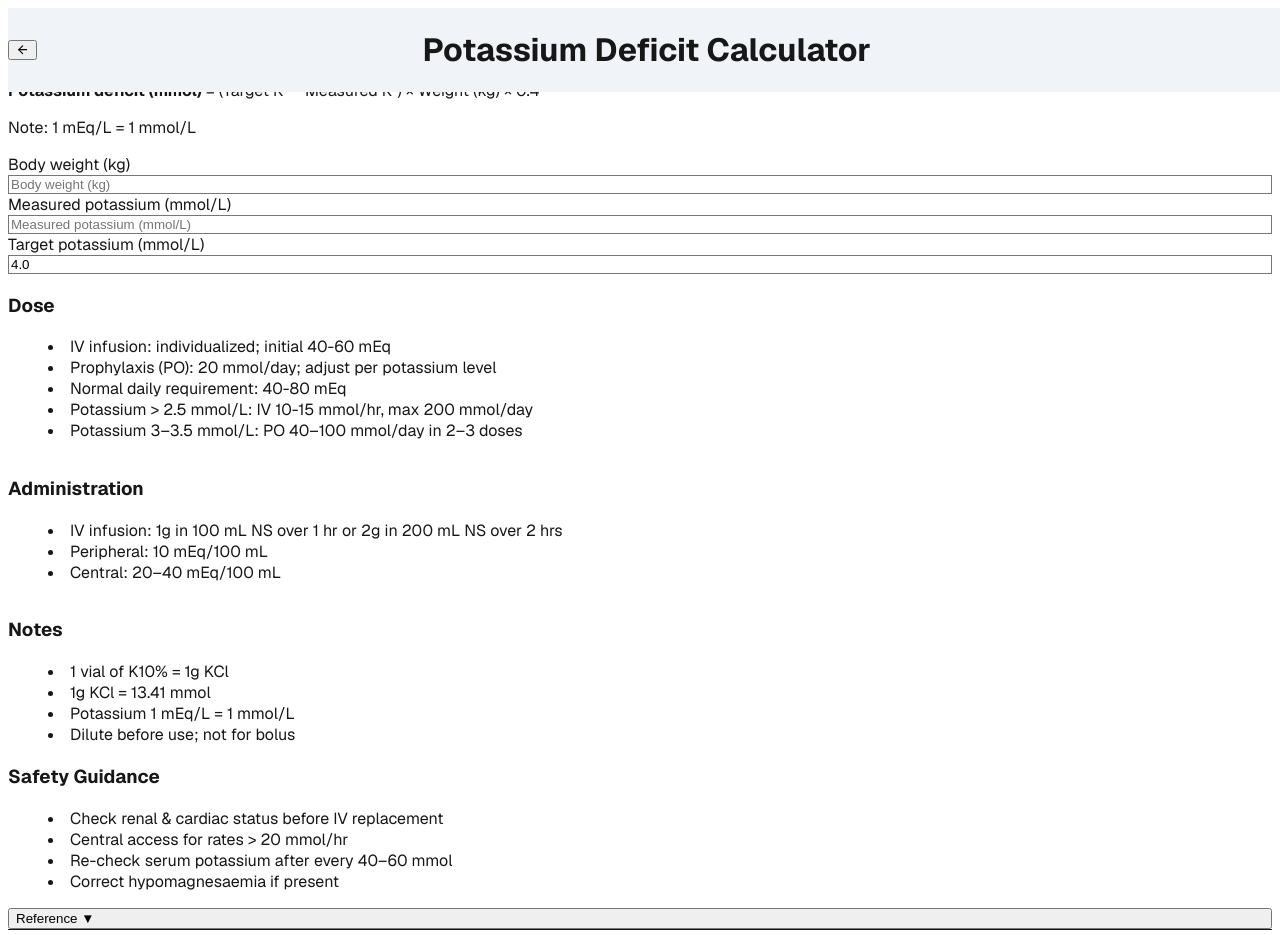
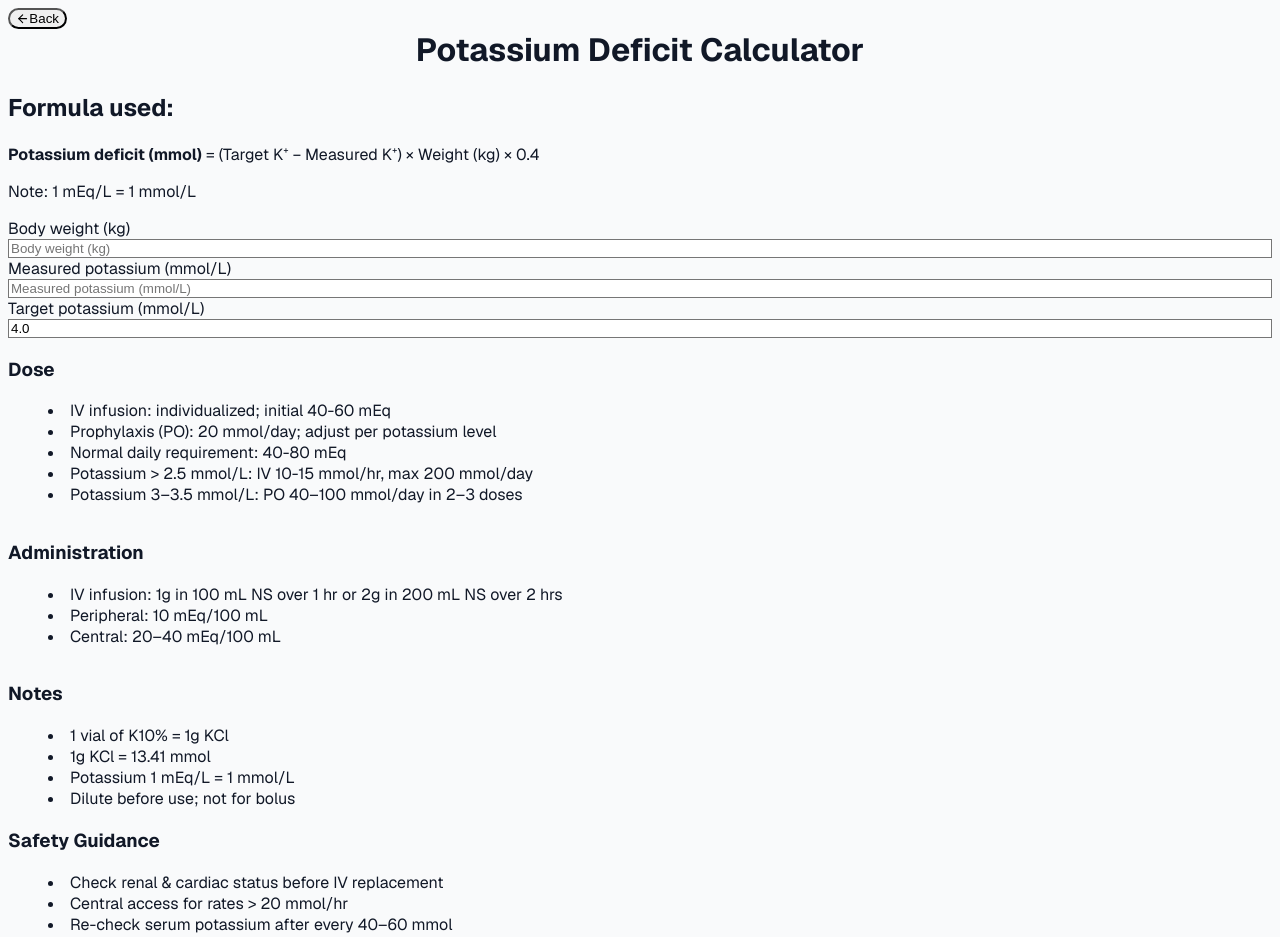
Before and after one commit to Jiahui-hub/HCTM-calculators, a Next.js app: page /calculators/potassium in a window 1280 px wide. Shown: the top 937 px of the page. Built offline with nearby package versions, Linux system fonts and the light colour scheme.

Commit message:
update app/calculators/potassium/page.tsx

```diff
--- a/app/calculators/potassium/page.tsx
+++ b/app/calculators/potassium/page.tsx
@@ -1,15 +1,14 @@
-"use client";
+"use client"; // MUST be first line
 
 import React, { useState } from "react";
 import { useRouter } from "next/navigation";
-import { FiArrowLeft } from "react-icons/fi";
+import { FiChevronDown, FiChevronUp, FiArrowLeft } from "react-icons/fi";
 
 export default function PotassiumCalculator() {
   const router = useRouter();
   const [weight, setWeight] = useState("");
   const [currentK, setCurrentK] = useState("");
   const [targetK, setTargetK] = useState("4.0");
-  const [openRef, setOpenRef] = useState(false);
 
   const deficit =
     weight && currentK && targetK
@@ -53,44 +52,54 @@ export default function PotassiumCalculator() {
     }
   }
 
+  // Reference toggle
+  const [openRef, setOpenRef] = useState(false);
+
   return (
-    <div className="min-h-screen bg-white font-sans flex flex-col">
+    <div className="min-h-screen bg-gradient-to-br from-blue-50 via-purple-50 to-pink-50 flex flex-col font-sans relative overflow-hidden">
 
-      {/* Top bar: light theme, larger height, centered title */}
-      <div className="w-full fixed top-0 z-50 bg-[#F0F4F8] h-28 flex items-center px-4 md:px-8 shadow-md">
-        {/* Back Button - larger size, icon only, left side */}
+      {/* Top bar spanning full width */}
+      <div className="w-full fixed top-0 z-50 bg-white bg-opacity-90 backdrop-blur-sm shadow-lg flex items-center px-4 py-3">
         <button
           onClick={() => router.back()}
-          className="flex items-center focus:outline-none"
+          className="flex items-center gap-2 px-4 py-2 rounded-full bg-indigo-600 hover:bg-indigo-700 shadow-lg text-white font-semibold transition-transform hover:scale-105"
         >
-          <FiArrowLeft className="w-8 h-8 text-gray-700" />
+          <FiArrowLeft />
+          Back
         </button>
-        {/* Title centered, dark color */}
-        <h1 className="flex-1 text-3xl font-bold text-gray-900 text-center">
-          Potassium Deficit Calculator
-        </h1>
-        {/* Empty div for right side spacing */}
-        <div style={{ width: "32px" }} />
       </div>
 
-      {/* Spacer to prevent content being hidden behind the header */}
-      <div className="h-28" /> {/* same height as header */}
+      {/* Spacer to avoid content hidden behind top bar */}
+      <div className="pt-16" />
 
-      {/* Main Content */}
-      <div className="flex-1 flex justify-center px-4 pb-8 mt-4">
-        <div className="w-full max-w-5xl bg-white rounded-[2rem] shadow-2xl p-8 md:p-12 space-y-10 overflow-y-auto">
+      {/* Main content wrapper */}
+      <div className="flex-1 flex justify-center px-4 pb-8">
+        <div className="w-full max-w-4xl bg-white rounded-[2rem] shadow-2xl p-8 md:p-10 space-y-8 transition-all duration-300 overflow-y-auto">
+
+          {/* Lock theme to light */}
+          <style jsx global>{`
+            body {
+              background-color: #f9fafb !important;
+              color: #111827;
+            }
+          `}</style>
+
+          {/* Main Title */}
+          <h1 className="text-4xl md:text-5xl font-bold text-center text-gray-900 mb-6">
+            Potassium Deficit Calculator
+          </h1>
 
           {/* Formula Tile */}
-          <div className="bg-indigo-50 p-8 rounded-[1.5rem] shadow-md hover:shadow-xl transition duration-300 ease-in-out">
-            <h2 className="text-3xl font-semibold mb-4 text-gray-800">Formula used:</h2>
-            <p className="text-gray-700 mb-2 text-lg">
+          <div className="bg-indigo-50 p-6 rounded-[1.5rem] shadow-md hover:shadow-xl transition duration-300 ease-in-out">
+            <h2 className="text-xl font-semibold mb-3 text-gray-800">Formula used:</h2>
+            <p className="text-gray-700 mb-2">
               <b>Potassium deficit (mmol)</b> = (Target K⁺ − Measured K⁺) × Weight (kg) × 0.4
             </p>
             <p className="text-sm text-gray-600">Note: 1 mEq/L = 1 mmol/L</p>
           </div>
 
-          {/* Input Section */}
-          <div className="grid md:grid-cols-3 gap-8 bg-gray-50 p-8 rounded-[2rem] shadow-md space-y-6 md:space-y-0 transition duration-300 ease-in-out text-xl font-semibold">
+          {/* Input cards */}
+          <div className="grid md:grid-cols-3 gap-6 bg-gray-50 p-6 rounded-[1.5rem] shadow-md space-y-4 md:space-y-0 transition duration-300 ease-in-out">
             <Input label="Body weight (kg)" value={weight} setValue={setWeight} />
             <Input label="Measured potassium (mmol/L)" value={currentK} setValue={setCurrentK} />
             <Input label="Target potassium (mmol/L)" value={targetK} setValue={setTargetK} />
@@ -103,15 +112,15 @@ export default function PotassiumCalculator() {
             </div>
           )}
 
-          {/* Result Section */}
+          {/* Results display */}
           {deficit > 0 && (
-            <div className="bg-green-50 p-8 rounded-[2rem] shadow-xl mt-8 hover:shadow-2xl transition duration-300 ease-in-out">
-              <h2 className="text-3xl mb-4 text-gray-900 text-center">
+            <div className="bg-green-50 p-6 rounded-[1.5rem] shadow-xl mt-8 hover:shadow-2xl transition duration-300 ease-in-out">
+              <h2 className="text-2xl md:text-3xl font-semibold mb-4 text-gray-900 text-center">
                 Total potassium deficit: {deficit.toFixed(1)} mmol
               </h2>
               <div>
-                <p className="font-semibold mb-4">Suggested replacement (Injecsol K10):</p>
-                <ul className="list-disc list-inside space-y-3 text-gray-700 max-w-xl mx-auto text-lg">
+                <p className="font-semibold mb-2">Suggested replacement (Injecsol K10):</p>
+                <ul className="list-disc list-inside space-y-2 text-gray-700 text-sm max-w-xl mx-auto">
                   <li>
                     Required volume: <b>{volumeML.toFixed(1)} mL</b>
                   </li>
@@ -119,7 +128,7 @@ export default function PotassiumCalculator() {
                     ≈ <b>{suggestedVials} vial(s)</b> (10 mL per vial)
                   </li>
                   {Number(currentK) > 2.5 && (
-                    <li className="flex items-center gap-2 bg-red-100 p-3 rounded">
+                    <li className="flex items-center gap-2 bg-red-100 p-2 rounded">
                       ⚠ Measured potassium &gt; 2.5 mmol/L — adjust infusion carefully
                     </li>
                   )}
@@ -128,12 +137,12 @@ export default function PotassiumCalculator() {
             </div>
           )}
 
-          {/* Dose & Administration Sections */}
-          <div className="grid md:grid-cols-2 gap-8 mt-12">
+          {/* Info sections */}
+          <div className="grid md:grid-cols-2 gap-6 mt-10">
             <SectionCard
               title="Dose"
               content={
-                <ul className="list-disc list-inside space-y-3 text-gray-700 text-lg">
+                <ul className="list-disc list-inside space-y-2 text-gray-700 text-sm">
                   <li>IV infusion: individualized; initial 40-60 mEq</li>
                   <li>Prophylaxis (PO): 20 mmol/day; adjust per potassium level</li>
                   <li>Normal daily requirement: 40-80 mEq</li>
@@ -147,7 +156,7 @@ export default function PotassiumCalculator() {
             <SectionCard
               title="Administration"
               content={
-                <ul className="list-disc list-inside space-y-3 text-gray-700 text-lg">
+                <ul className="list-disc list-inside space-y-2 text-gray-700 text-sm">
                   <li>IV infusion: 1g in 100 mL NS over 1 hr or 2g in 200 mL NS over 2 hrs</li>
                   <li>Peripheral: 10 mEq/100 mL</li>
                   <li>Central: 20–40 mEq/100 mL</li>
@@ -156,40 +165,21 @@ export default function PotassiumCalculator() {
             />
           </div>
 
-          {/* Support & Reference */}
-          <div className="space-y-10 mt-12 max-w-2xl mx-auto">
+          {/* Support & Reference Sections */}
+          <div className="space-y-8 mt-10 max-w-2xl mx-auto">
             <NotesSection />
             <SafetySection />
-
-            {/* Reference toggle */}
-            <div className="bg-gray-50 p-6 rounded-[1.5rem] shadow-md transition relative">
-              <button
-                onClick={() => setOpenRef(!openRef)}
-                className="flex items-center justify-between w-full font-semibold text-gray-700 mb-2 focus:outline-none"
-              >
-                <span className="flex items-center gap-2">
-                  Reference {openRef ? "▲" : "▼"}
-                </span>
-              </button>
-              {openRef && (
-                <div className="text-sm text-gray-600 mt-2 animate-fadeIn">
-                  <p>
-                    Alldredge B.K., Corelli R.L., Ernst M.E., Guglielmo B.J., Jacobson P.A., Kradjan W.A. Koda-Kimble and Young’s Applied Therapeutics. 10th ed. Lippincott; 2013.
-                  </p>
-                </div>
-              )}
-            </div>
-
+            <ReferenceSection openRef={openRef} setOpenRef={setOpenRef} />
             <DisclaimerSection />
           </div>
-
         </div>
       </div>
     </div>
   );
 }
 
-// Helper components remain the same
+// Helper Components
+
 function Input({ label, value, setValue }: { label: string; value: string; setValue: (val: string) => void }) {
   return (
     <div className="flex flex-col">
@@ -198,7 +188,7 @@ function Input({ label, value, setValue }: { label: string; value: string; setVa
         type="number"
         value={value}
         onChange={(e) => setValue(e.target.value)}
-        className="border border-gray-300 rounded-lg p-4 text-xl focus:outline-none focus:ring-2 focus:ring-indigo-400 transition bg-gray-100"
+        className="border border-gray-300 rounded-lg p-3 focus:outline-none focus:ring-2 focus:ring-indigo-400 transition bg-gray-100"
         placeholder={label}
       />
     </div>
@@ -207,7 +197,7 @@ function Input({ label, value, setValue }: { label: string; value: string; setVa
 
 function SectionCard({ title, content }: { title: string; content: React.ReactNode }) {
   return (
-    <div className="bg-gray-50 p-8 rounded-[1.5rem] shadow-md hover:shadow-xl transition duration-300 ease-in-out">
+    <div className="bg-gray-50 p-6 rounded-[1.5rem] shadow-md hover:shadow-xl transition duration-300 ease-in-out">
       <h3 className="text-xl font-semibold mb-4 text-gray-800">{title}</h3>
       {content}
     </div>
@@ -219,7 +209,7 @@ function NotesSection() {
     <SectionCard
       title="Notes"
       content={
-        <ul className="list-disc list-inside space-y-2 text-gray-700 text-lg">
+        <ul className="list-disc list-inside space-y-2 text-gray-700 text-sm">
           <li>1 vial of K10% = 1g KCl</li>
           <li>1g KCl = 13.41 mmol</li>
           <li>Potassium 1 mEq/L = 1 mmol/L</li>
@@ -235,7 +225,7 @@ function SafetySection() {
     <SectionCard
       title="Safety Guidance"
       content={
-        <ul className="list-disc list-inside space-y-2 text-gray-700 text-lg">
+        <ul className="list-disc list-inside space-y-2 text-gray-700 text-sm">
           <li>Check renal & cardiac status before IV replacement</li>
           <li>Central access for rates &gt; 20 mmol/hr</li>
           <li>Re-check serum potassium after every 40–60 mmol</li>
@@ -243,6 +233,28 @@ function SafetySection() {
         </ul>
       }
     />
+  );
+}
+
+function ReferenceSection({ openRef, setOpenRef }: { openRef: boolean; setOpenRef: (val: boolean) => void }) {
+  return (
+    <div className="bg-gray-50 p-4 rounded-[1.5rem] shadow-md transition relative">
+      <button
+        onClick={() => setOpenRef(!openRef)}
+        className="flex items-center justify-between w-full font-semibold text-gray-700 mb-2 focus:outline-none"
+      >
+        <span className="flex items-center gap-2">
+          Reference {openRef ? <FiChevronUp /> : <FiChevronDown />}
+        </span>
+      </button>
+      {openRef && (
+        <div className="text-sm text-gray-600 mt-2">
+          <p>
+            Alldredge B.K., Corelli R.L., Ernst M.E., Guglielmo B.J., Jacobson P.A., Kradjan W.A. Koda-Kimble and Young’s Applied Therapeutics. 10th ed. Lippincott; 2013.
+          </p>
+        </div>
+      )}
+    </div>
   );
 }
 
```
